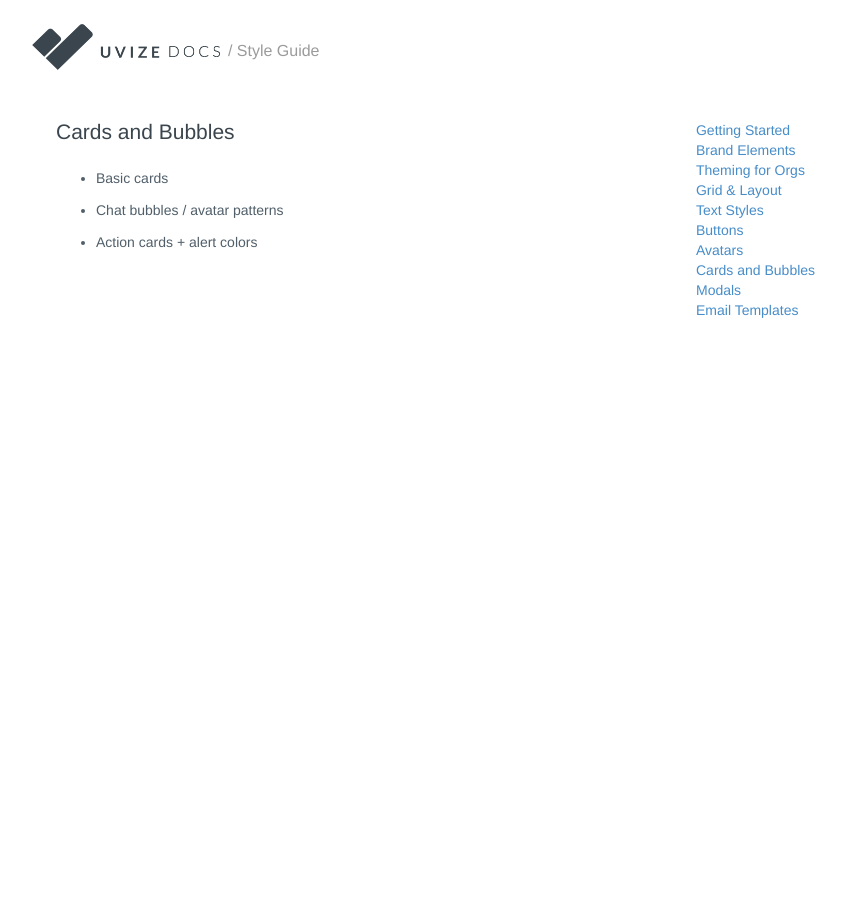
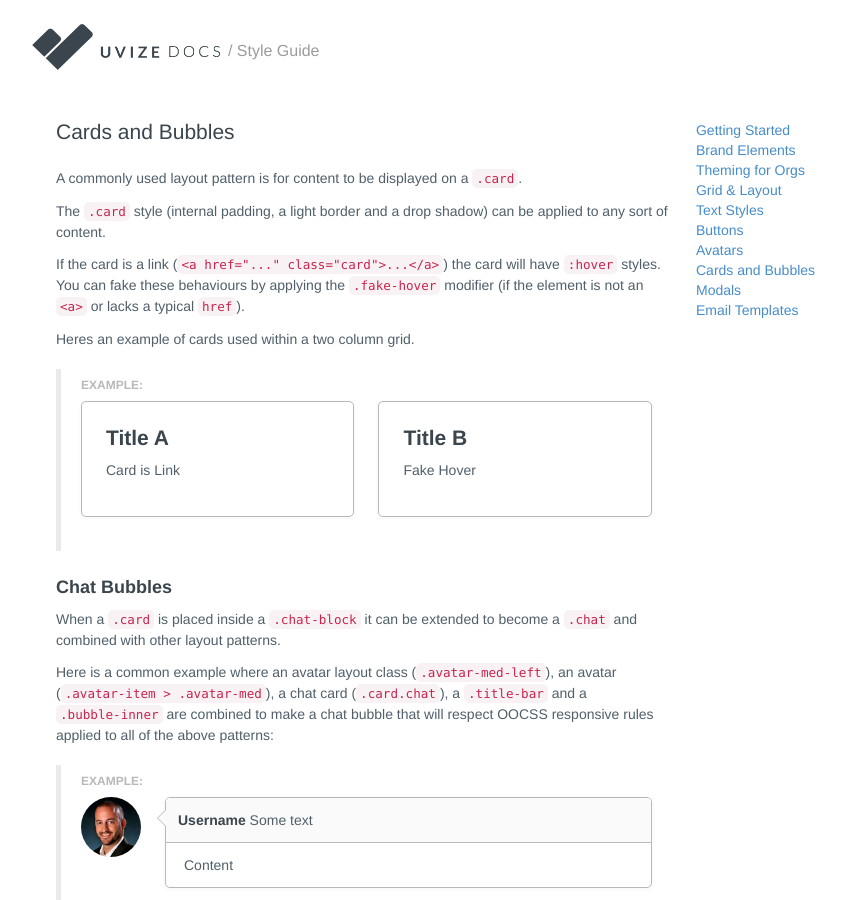
Before and after one commit to SonderMindOrg/uvize.github.io, a Jekyll site: the page built from style-guide/cards-and-bubbles.md, in a window 1280 px wide and 900 px high. Shown: the whole window, without its empty margins (116-962 px from the left). Built offline with Jekyll 4.4.1, drawn with Linux system fonts in a browser that asks for light colours; some web fonts are replaced; Markdown is read by kramdown in place of the engine named in the settings; some of the changed text lies outside the part shown.

Commit message:
Cards and Bubbles

```diff
--- a/style-guide/cards-and-bubbles.md
+++ b/style-guide/cards-and-bubbles.md
@@ -5,8 +5,134 @@ title: Cards & Bubbles | Uvize Style Guide
 
 # Cards and Bubbles
 
-- Basic cards
+A commonly used layout pattern is for content to be displayed on a `.card`.
 
-- Chat bubbles / avatar patterns
+The `.card` style (internal padding, a light border and a drop shadow) can be applied to any sort of content.
 
-- Action cards + alert colors
+If the card is a link (`<a href="..." class="card">...</a>`) the card will have `:hover` styles. You can fake these behaviours by applying the `.fake-hover` modifier (if the element is not an `<a>` or lacks a typical `href`).
+
+Heres an example of cards used within a two column grid.
+
+<div class="docs-example">
+  <div class="row">
+    <div class="col-sm-9">
+      <a href="#" class="card">
+        <h2>Title A</h2>
+        <p>Card is Link</p>
+      </a>
+    </div>
+
+    <div class="col-sm-9">
+      <div href="#" class="card fake-hover">
+        <h2>Title B</h2>
+        <p>Fake Hover</p>
+      </div>
+    </div>
+  </div>
+</div>
+
+
+### Chat Bubbles
+
+When a `.card` is placed inside a `.chat-block` it can be extended to become a `.chat` and combined with other layout patterns.
+
+Here is a common example where an avatar layout class (`.avatar-med-left`), an avatar (`.avatar-item > .avatar-med`), a chat card (`.card.chat`), a `.title-bar` and a `.bubble-inner` are combined to make a chat bubble that will respect OOCSS responsive rules applied to all of the above patterns:
+
+<div class="docs-example">
+  <div class="chat-block">
+    <div class="avatar-med-left">
+      <!-- Avatar -->
+      <div class="avatar-item">
+        <img class="avatar-med" src="/gfx/style-guide/davecass.jpg">
+      </div>
+      <!-- Chat Card -->
+      <div class="chat card ">
+        <div class="title-bar">
+          <a class="username">Username</a> Some text
+        </div>
+        <div class="bubble-inner">
+          <p>Content</p>
+        </div>
+      </div>
+    </div>
+  </div>
+</div>
+
+
+### Action Cards
+
+The `.action-card` design pattern combines the above layouts with `.alert` classes in order to present distinctive prompts to action.
+
+Here is an example of the default `.action-card` modifier with a `.title-bar`, `.bubble-inner'` and `.btn-row`:
+
+<div class="docs-example">
+  <div class="chat-block">
+    <div class="avatar-med-left">
+      <!-- Avatar -->
+      <div class="avatar-item">
+        <img class="avatar-med" src="/gfx/style-guide/davecass.jpg">
+      </div>
+      <!-- Chat Card -->
+      <div class="card action-card chat">
+        <div class="title-bar">
+          <h1 class="logo-left">
+            <span class="pad-icon-right hide-collapsed hidden-smp-inline"><span class="glyphicon-full glyphicon-download-right"></span></span>Do Something</h1>
+        </div>
+        <div class="bubble-inner">
+          <p>If you don't want to do the main thing, maybe <a class="accent-link add-arrow" href="#">Do this</a></p>
+        </div>
+
+        <!-- Btn Row Options -->
+        <div class="btn-row x2 base-bar">
+          <a class="icon-btn">
+            <span class="glyphicon-full glyphicon-remove"></span>
+            No
+          </a>
+          <a class="icon-btn highlight-btn">
+            <span class="glyphicon-full glyphicon-ok"></span>
+            Yes
+          </a>
+        </div>
+
+      </div>
+    </div>
+  </div>
+</div>
+
+
+Here is a simpler version with just a `.bubble-inner` and an `.alert` class of `.alert-info`:
+
+<div class="docs-example">
+  <div class="chat-block">
+    <div class="avatar-med-left">
+      <!-- Avatar -->
+      <div class="avatar-item">
+        <img class="avatar-med" src="/gfx/style-guide/davecass.jpg">
+      </div>
+      <!-- Chat Card -->
+      <div class="card action-card chat alert alert-info">
+        <div class="bubble-inner">
+          <p>Here is an important prompt added into a feed. <a class="accent-link add-arrow" href="#">Do this</a></p>
+        </div>
+      </div>
+    </div>
+  </div>
+</div>
+
+And the pattern can also be used outside of the `.chat-block` layout:
+
+<div class="docs-example">
+
+    <!-- Chat Card -->
+    <div class="card action-card">
+      <div class="title-bar">
+        <h1 class="logo-left">
+          <span class="pad-icon-right hide-collapsed hidden-smp-inline"><span class="glyphicon-full glyphicon-download-right"></span></span>Start Something</h1>
+      </div>
+      <div class="bubble-inner">
+        <p>Heres a gentle hint. <a class="accent-link add-arrow" href="#">Do this</a></p>
+      </div>
+
+    </div>
+
+</div>
```
